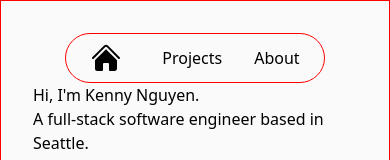
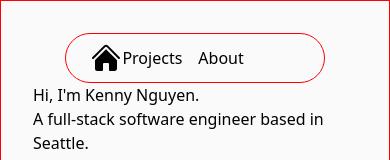
Before and after one commit to ken-ux/portfolio, a React (Vite) app: page / in a window 390 px wide. Shown: the top 160 px of the page. Built offline with nearby package versions, Linux system fonts and the light colour scheme.

Commit message:
Add mobile breakpoint styles

```diff
--- a/src/components/Header.tsx
+++ b/src/components/Header.tsx
@@ -3,11 +3,11 @@
 const Header = () => {
   return (
     <header className="test sticky top-0 backdrop-blur-sm rounded-full px-6 py-2 m-auto w-4/5">
-      <nav className="flex justify-between items-center">
+      <nav className="flex justify-evenly sm:justify-between items-center">
         <a href="/">
           <HomeIcon className="h-8 w-8" />
         </a>
-        <ul className="flex gap-8">
+        <ul className="flex gap-4 sm:gap-8">
           <li>
             <a href="#projects">Projects</a>
           </li>
```
